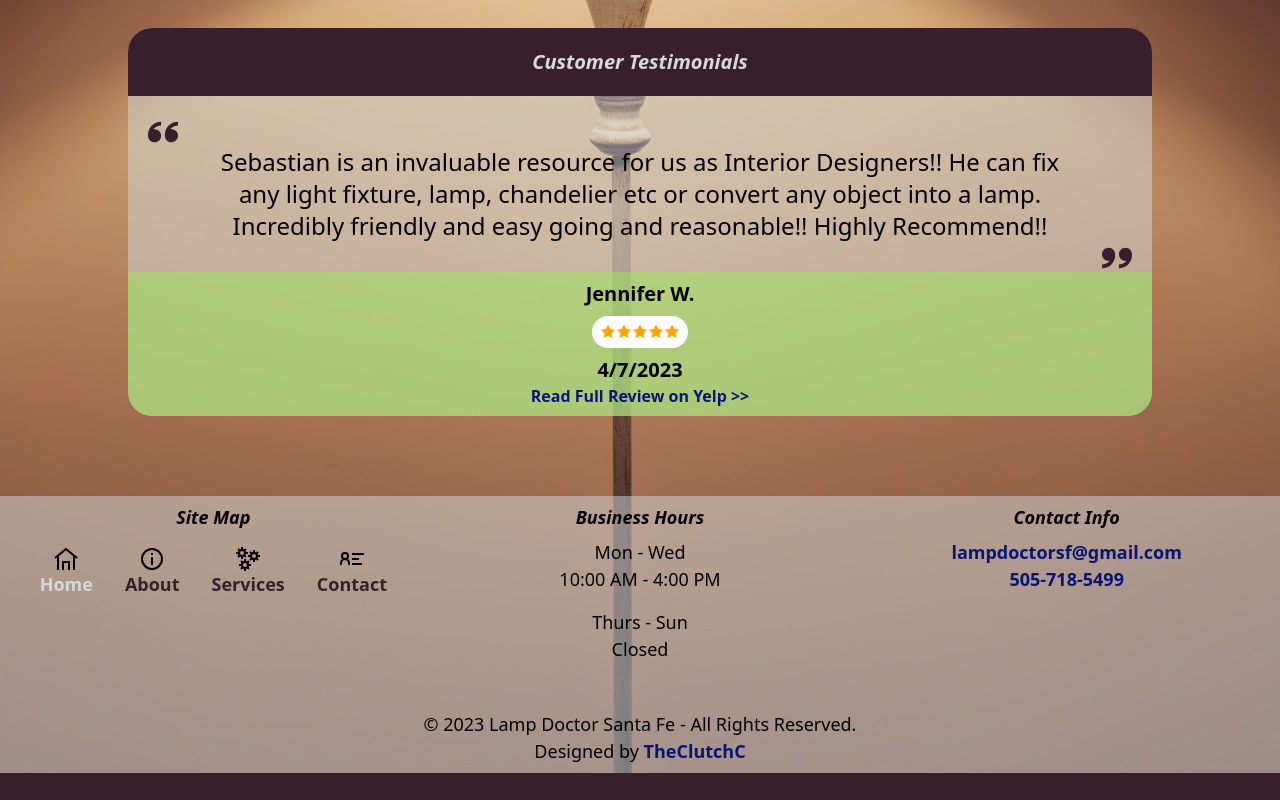
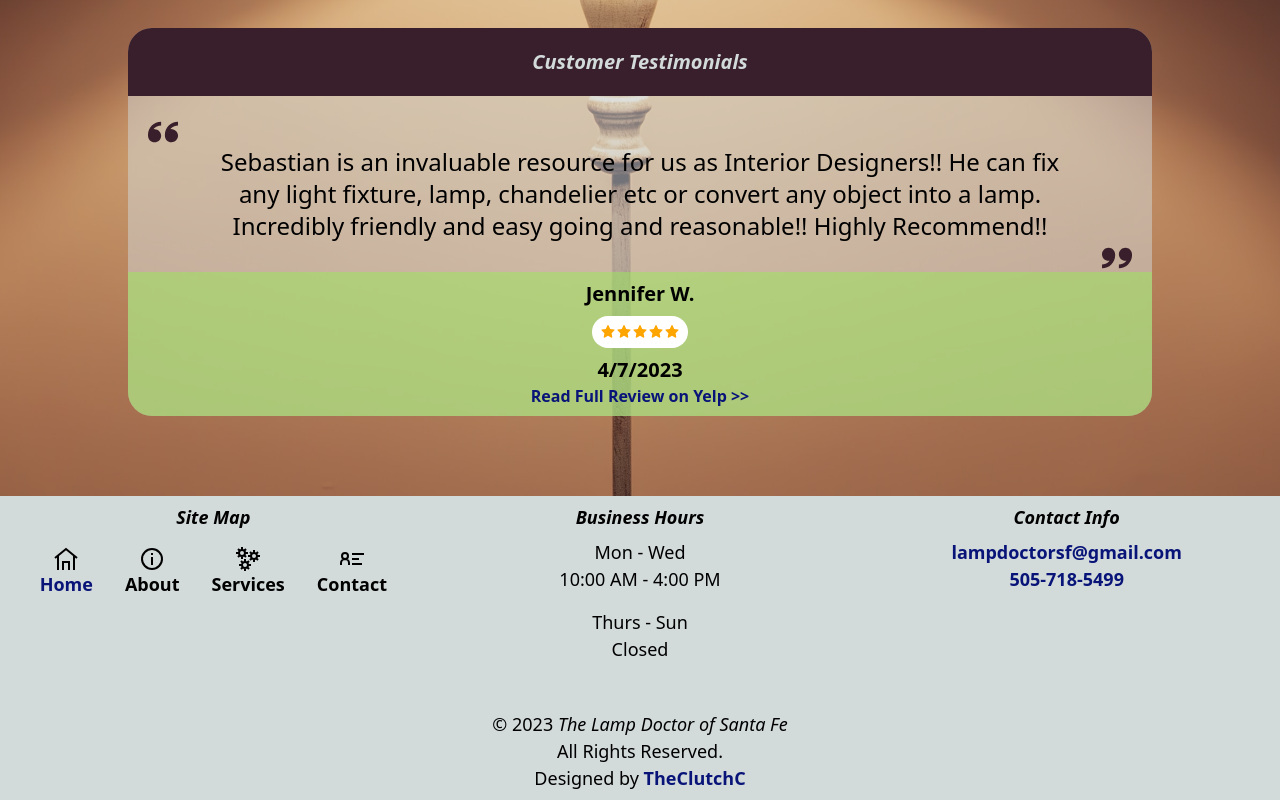
Before and after one commit to TheClutchC/lamp-doctor, a React (Create React App) app: page /#/ in a window 1280 px wide. Shown: the part 1212-2012 px from the top of the page. Before the commit the page ends 1985 px from the top, so only its background shows below. Built offline with nearby package versions, Linux system fonts and the light colour scheme; the HTML template or start-up script is replaced by a standard one.

Commit message:
removed transition effect due to link growth causing misalignment

```diff
--- a/src/App.css
+++ b/src/App.css
@@ -31,33 +31,13 @@ footer {
 }
 
 a {
-  position: relative;
   font-weight: bolder;
-  color: theme("colors.shadowesque");
-  transition: color 0.4s linear, background-color 0.4s linear;
-}
-
-a::before {
-  position: absolute;
-  top: 0;
-  left: -100%;
-  width: 100%;
-  height: 100%;
-  background-color: theme("colors.shadowesque");
-  transition: left 0.2s ease;
 }
 
 a:hover {
-  color: theme("colors.platinum");
-  background-color: theme("colors.shadowesque");
-  padding: 0 12px 0 12px;
-  @apply text-center;
-}
-
-a:hover::before {
-  left: 0;
+  color: theme("colors.skybluesque");
 }
 
 a.active {
-  color: theme("colors.platinum");
+  color: theme("colors.navyesque");
 }
--- a/src/components/Footer.js
+++ b/src/components/Footer.js
@@ -5,7 +5,7 @@ import CopyrightSection from "./forFooter/CopyrightSection";
 
 const Footer = () => {
   return (
-    <footer id="footer" className="text-center p-2 bg-platinum bg-opacity-50">
+    <footer id="footer" className="text-center p-2 bg-platinum">
       <div className="grid sm:grid-cols-3 gap-4">
         <SiteMap />
         <BusinessHours />
--- a/src/components/forFooter/CopyrightSection.js
+++ b/src/components/forFooter/CopyrightSection.js
@@ -1,7 +1,8 @@
 const CopyrightSection = () => {
   return(
     <div className="items-center pt-10">
-      <div>© 2023 Lamp Doctor Santa Fe - All Rights Reserved.</div>
+      <div>© 2023 <em>The Lamp Doctor of Santa Fe</em></div>
+      <div>All Rights Reserved.</div>
       <div>Designed by <a className="text-navyesque" href="https://github.com/TheClutchC">TheClutchC</a></div>
     </div>
   );
--- a/src/components/forHeader/CompanyName.js
+++ b/src/components/forHeader/CompanyName.js
@@ -2,8 +2,8 @@ import { Link } from "react-router-dom";
 
 const CompanyName = () => {
   return (
-    <Link to="/" className="flex font-extrabold px-4 py-2 rounded-xl bg-platinum bg-opacity-50">
-      Lamp Doctor of Santa Fe
+    <Link to="/" className="flex font-extrabold px-4 py-2 rounded-xl bg-yellowesque">
+      <em>The Lamp Doctor of Santa Fe</em>
     </Link>
   );
 };
--- a/src/pages/AboutPage.js
+++ b/src/pages/AboutPage.js
@@ -1,13 +1,13 @@
 const AboutPage = () => {
   return (
     <section className="flex flex-col my-20">
-      <div className="text-xl self-center w-full md:w-3/5 sm:m-10 bg-platinum bg-opacity-50 rounded-3xl">
+      <div className="text-xl self-center w-full md:w-3/5 sm:m-10 bg-platinum rounded-3xl">
         <div className="flex flex-row justify-center p-5 bg-shadowesque rounded-t-3xl mb-5">
           <div className="text-xl font-bold italic text-platinum">About</div>
         </div>
         <div className="m-10">
           <p>
-            Established in 2022, Lamp Doctor is a trusted lamp repair company
+            Established in 2022, <em>The Lamp Doctor</em> is a trusted lamp repair company
             known for its exceptional craftsmanship and personalized customer
             service. We specialize in breathing new life into all kinds of lamps,
             from novelty and antique to standard fixtures.
@@ -22,7 +22,7 @@ const AboutPage = () => {
           </p>
           <br />
           <p>
-            At Lamp Doctor, we believe in the value of excellent communication. We
+          <em>The Lamp Doctor</em> believes in the value of excellent communication. We
             strive to keep our customers informed every step of the way, from
             initial assessment to completion. Our prompt communication ensures
             that you are always aware of the progress and expected timelines for
@@ -50,7 +50,7 @@ const AboutPage = () => {
           </p>
           <br />
           <p>
-            Choose Lamp Doctor for all your lamp repair needs. With our expertise
+            For all your lamp repair needs, choose <em>The Lamp Doctor</em>. With our expertise
             and dedication, we'll restore your lamps to their original beauty and
             functionality, bringing light back into your life.
           </p>
--- a/src/pages/ContactPage.js
+++ b/src/pages/ContactPage.js
@@ -1,7 +1,7 @@
 const ContactPage = () => {
   return (
     <section className="flex flex-col my-20">
-      <div className="text-xl self-center w-full md:w-3/5 sm:m-10 bg-platinum bg-opacity-50 rounded-3xl">
+      <div className="text-xl self-center w-full md:w-3/5 sm:m-10 bg-platinum rounded-3xl">
         <div className="flex flex-row justify-center p-5 bg-shadowesque rounded-t-3xl mb-5">
           <div className="text-xl font-bold italic text-platinum">Contact Us</div>
         </div>
--- a/src/pages/ServicesPage.js
+++ b/src/pages/ServicesPage.js
@@ -13,13 +13,10 @@ const ServicesPage = () => {
             from novelty and antique to standard fixtures.
           </p>
           <br />
-          <p>
-            What sets us apart is our commitment to providing quick turnaround
-            times without compromising on quality. We understand the importance of
-            your cherished lamps, and our skilled team works diligently to restore
-            them to their former glory. Our high standards of workmanship ensure
-            that every repair is executed with precision and attention to detail.
-          </p>
+          <ul>
+            <li>Electrical Inspection</li>
+            <li>Electrical Inspection</li>
+          </ul>
           <br />
           <p>
             At Lamp Doctor, we believe in the value of excellent communication. We
```
